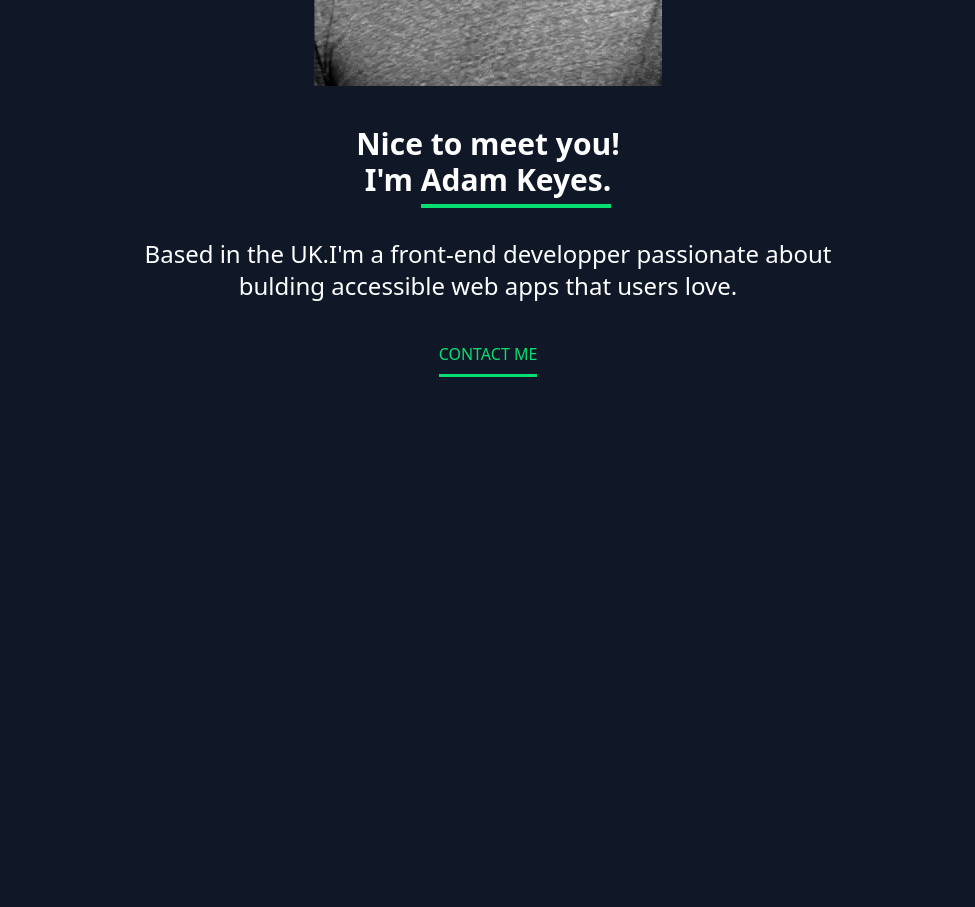
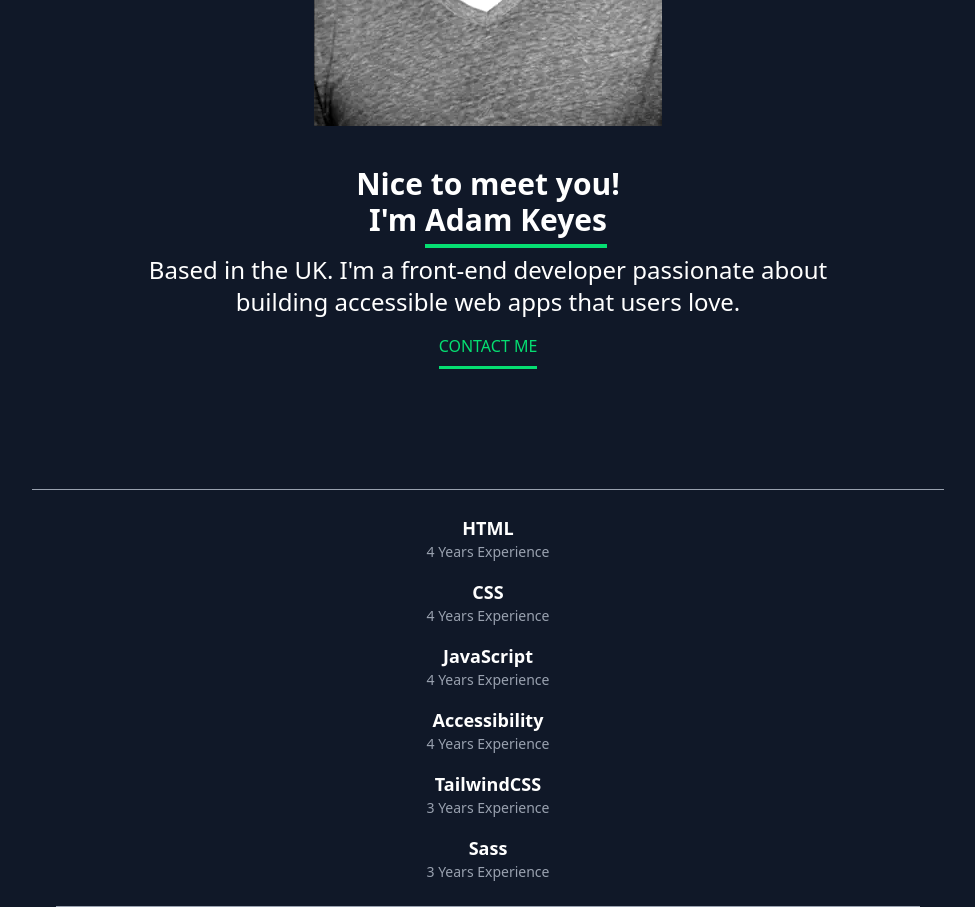
Before and after one commit to cyprienlardier/TD5, a website built with Vite: page index.html in a window 1280 px wide. Shown: the part 760-1667 px from the top of the page, without its empty margins (152-1127 px from the left). Before the commit the page ends 1137 px from the top, so only its background shows below. Built offline with nearby package versions, Linux system fonts and the light colour scheme.

Commit message:
enregistrmenent

```diff
--- a/index.html
+++ b/index.html
@@ -1,28 +1,73 @@
 <!DOCTYPE html>
-<html>
+<html lang="en">
   <head>
     <meta charset="UTF-8" />
     <meta name="viewport" content="width=device-width, initial-scale=1.0" />
     <link href="/src/style.css" rel="stylesheet" />
+    <title>Adam Keyes Portfolio</title>
   </head>
-  <body class="bg-gray-900 text-center items-center h-sreen flex flex-col gap-10 ">
-    <nav>
-    <p class="text-white text-2xl mb-4">adamkeyes</p>
-<ul class="flex gap-6 justify-center"><li>
-    <a href="#"><img class="w-8 h-8" src="/public/assets/Icons/icon-github.svg" alt="GitHub"></a> </li>
-<li><a href="#"><img class="w-8 h-8" src="/public/assets/Icons/icon-frontend-mentor.svg" alt="Frontend Mentor"></a></li>
-  <li><a href="#"><img class="w-8 h-8" src="/public/assets/Icons/icon-linkedin.svg" alt="LinkedIn"></a></li>
-  <li><a href="#"><img class="w-8 h-8" src="/public/assets/Icons/icon-twitter.svg" alt="Twitter"></a></li>
-</ul>
-  <img class="" alt="" src="/public/assets/Profile/image-profile-mobile.webp"/>
+  <body class="bg-gray-900 text-center items-center h-screen flex flex-col gap-10">
 
 
-    </nav>
+    <header class="mt-6">
+      <p class="text-white text-2xl mb-4 font-bold">adamkeyes</p>
+      <nav>
+        <ul class="flex gap-6 justify-center">
+          <li><a href="#"><img class="w-8 h-8" src="/public/assets/Icons/icon-github.svg" alt="GitHub"></a></li>
+          <li><a href="#"><img class="w-8 h-8" src="/public/assets/Icons/icon-frontend-mentor.svg" alt="Frontend Mentor"></a></li>
+          <li><a href="#"><img class="w-8 h-8" src="/public/assets/Icons/icon-linkedin.svg" alt="LinkedIn"></a></li>
+          <li><a href="#"><img class="w-8 h-8" src="/public/assets/Icons/icon-twitter.svg" alt="Twitter"></a></li>
+        </ul>
+      </nav>
+      <img src="/public/assets/Profile/image-profile-mobile.webp" alt="Profile Picture" class="mt-4" />
+    </header>
 
-    <h1 class=" text-white text-3xl font-bold ">Nice to meet you! <br> I'm <span class="border-b-4 border-green-300 pb-1"> Adam Keyes. </span> </h1>
-    <p class="text-white text-2xl  ">Based in the UK.I'm a front-end developper passionate about <br>
-       bulding accessible web apps that users love.  </p>
-    <p class="text-green-400 border-b-3 border-green-300 pb-2">CONTACT ME</p>
+
+    <main class="flex flex-col items-center gap-4 px-4">
+      <h1 class="text-white text-3xl font-bold">
+        Nice to meet you! <br>
+        I'm <span class="border-b-4 border-green-300 pb-1">Adam Keyes</span>
+      </h1>
+      <p class="text-white text-2xl">
+        Based in the UK. I'm a front-end developer passionate about <br>
+        building accessible web apps that users love.
+      </p>
+      <p class="text-green-400 border-b-3 border-green-300 pb-2 cursor-pointer">CONTACT ME</p>
+    </main>
+
+
+    <section class="w-full flex flex-col items-center gap-6 mt-10">
+
+    </section>
+<section class="flex flex-col items-center text-center text-white w-full px-8">
+
+  <hr class="w-3/4 border-t border-gray-400 mb-6">
+
+
+  <p class="font-bold text-lg">HTML</p>
+  <p class="text-sm text-gray-400 mb-4">4 Years Experience</p>
+
+  <p class="font-bold text-lg">CSS</p>
+  <p class="text-sm text-gray-400 mb-4">4 Years Experience</p>
+
+  <p class="font-bold text-lg">JavaScript</p>
+  <p class="text-sm text-gray-400 mb-4">4 Years Experience</p>
+
+  <p class="font-bold text-lg">Accessibility</p>
+  <p class="text-sm text-gray-400 mb-4">4 Years Experience</p>
+
+  <p class="font-bold text-lg">TailwindCSS</p>
+  <p class="text-sm text-gray-400 mb-4">3 Years Experience</p>
+
+  <p class="font-bold text-lg">Sass</p>
+  <p class="text-sm text-gray-400 mb-6">3 Years Experience</p>
+
+<section class="flex flex-col items-center text-center text-white w-full px-8">
+  <hr class="w-3/4 border-t border-gray-400">
+</section>
+</section>
+
+
 
   </body>
 </html>
```
